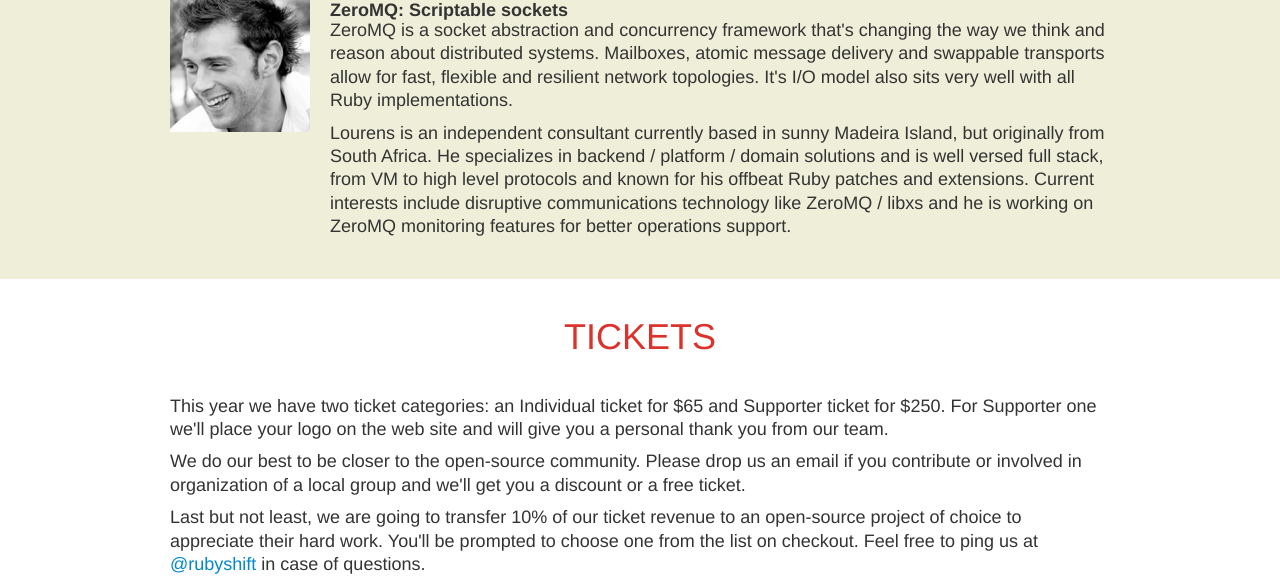
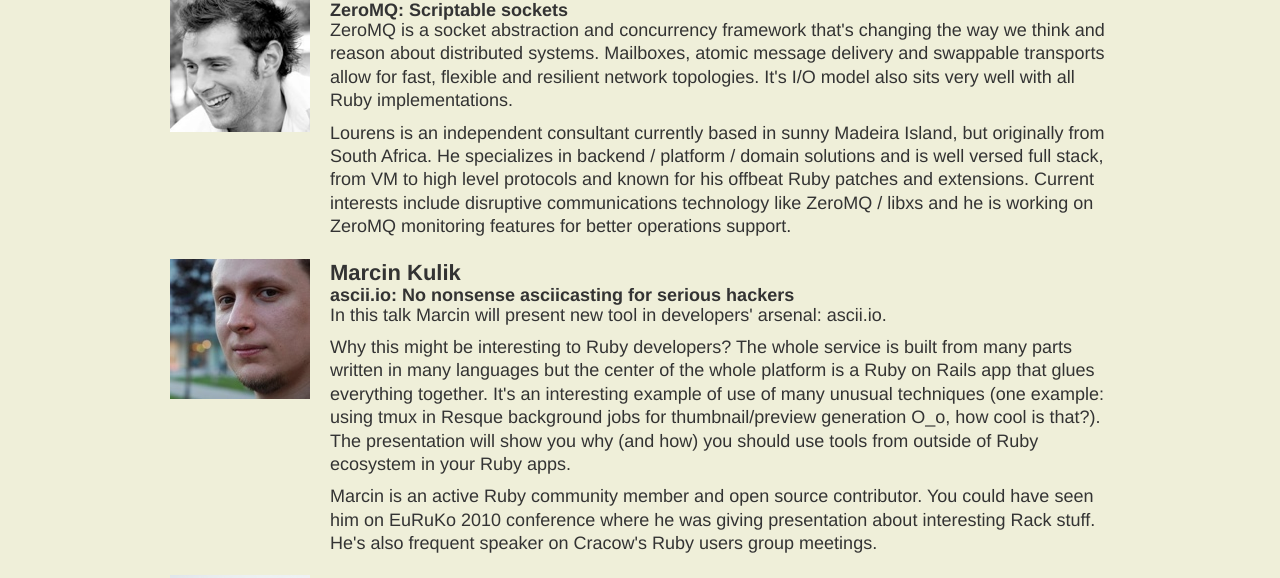
Before and after one commit to rubyshift/rubyshift2012.github.com, a Jekyll site: the page built from index.md, in a window 1280 px wide and 1400 px high, scrolled down 2000 px. Shown: the top 578 px of the window. Built offline with Jekyll 4.4.1, drawn with Linux system fonts in a browser that asks for light colours; Markdown is read by kramdown in place of the engine named in the settings; some of the changed text lies outside the part shown.

Commit message:
New speakers

```diff
--- a/_layouts/base.html
+++ b/_layouts/base.html
@@ -140,6 +140,32 @@
               <h4>ZeroMQ: Scriptable sockets</h4>
               <p>ZeroMQ is a socket abstraction and concurrency framework that's changing the way we think and reason about distributed systems. Mailboxes, atomic message delivery and swappable transports allow for fast, flexible and resilient network topologies. It's I/O model also sits very well with all Ruby implementations.</p>
               <p>Lourens is an independent consultant currently based in sunny Madeira Island, but originally from South Africa. He specializes in backend / platform / domain solutions and is well versed full stack, from VM to high level protocols and known for his offbeat Ruby patches and extensions. Current interests include disruptive communications technology like ZeroMQ / libxs and he is working on ZeroMQ monitoring features for better operations support.</p>
+            </div>
+          </div>
+
+          <div class="speaker row">
+            <div class="photo span2">
+              <img src="/images/p-marcin.jpg">
+            </div>
+            <div class="talk span10">
+              <h3>Marcin Kulik</h3>
+              <h4>ascii.io: No nonsense asciicasting for serious hackers</h4>
+              <p>In this talk Marcin will present new tool in developers' arsenal: ascii.io.</p>
+              <p>Why this might be interesting to Ruby developers? The whole service is built from many parts written in many languages but the center of the whole platform is a Ruby on Rails app that glues everything together. It's an interesting example of use of many unusual techniques (one example: using tmux in Resque background jobs for thumbnail/preview generation O_o, how cool is that?). The presentation will show you why (and how) you should use tools from outside of Ruby ecosystem in your Ruby apps.</p>
+              <p>Marcin is an active Ruby community member and open source contributor. You could have seen him on EuRuKo 2010 conference where he was giving presentation about interesting Rack stuff. He's also frequent speaker on Cracow's Ruby users group meetings.</p>
+            </div>
+          </div>
+
+          <div class="speaker row">
+            <div class="photo span2">
+              <img src="/images/p-boiko.png">
+            </div>
+            <div class="talk span10">
+              <h3>Sergey Boiko</h3>
+              <h4>Deadsimple JRuby troubleshooting with JVM-toolset</h4>
+              <p>Main selling point of JRuby is a real multithreading without GIL. But after working with it in production and troubleshooting different issues he believes that main benefits of using JRuby is a bunch of great JVM tools.</p>
+              <p>Stucked threads, memory leaks, blocked connections, weird errors — they all can be investigated and fixed quite easily in a short amount of time. In this talk he will tell you about JVM-toolset and show how to use it for troubleshooting your production environment.</p>
+              <p>Sergii Boiko is a software engineer at Railsware. His main scopes of interest are language design, scaling and troubleshooting. He likes to collect different pieces of knowledge about debugging and apply them for resolving pesky production issues.</p>
             </div>
           </div>
         </div>
```
Also changed, not shown: images/p-boiko.png (added), images/p-marcin.jpg (added).
